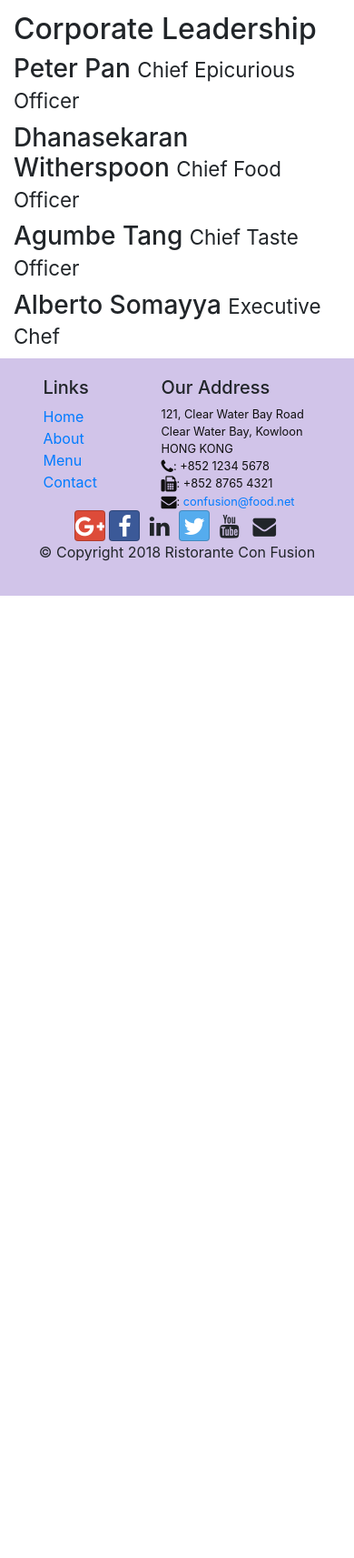
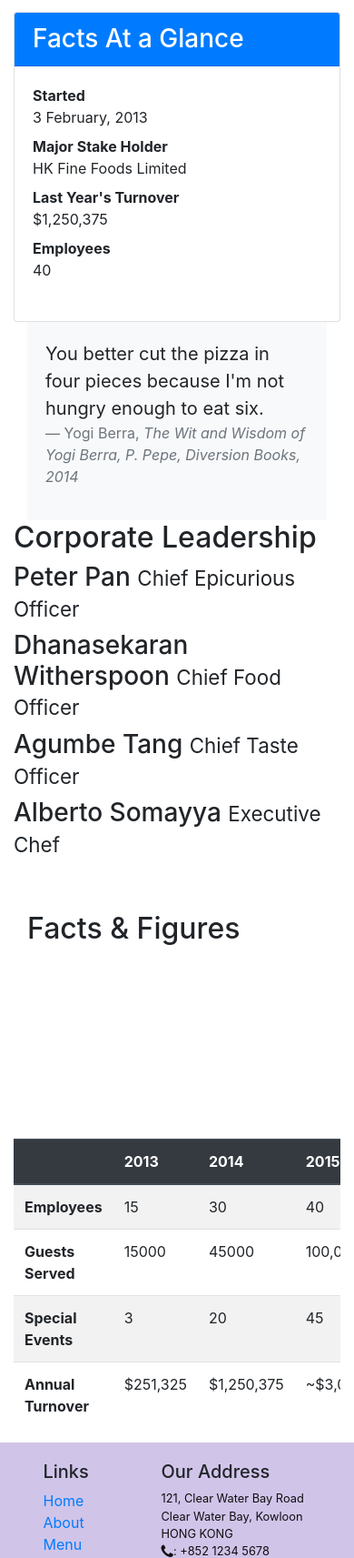
Before and after one commit to AnamIslam/conFusionBootstrap, a website: page aboutus.html in a window 390 px wide. Shown: the part 914-2627 px from the top of the page at 91% size. Before the commit the page ends 1569 px from the top, so only its background shows below. Drawn offline with nearby package versions, Linux system fonts and the light colour scheme.

Commit message:
Tables and Cards

```diff
--- a/aboutus.html
+++ b/aboutus.html
@@ -32,7 +32,8 @@
                             </span> About Us</a></li>
                     <li class="nav-item"><a class="nav-link" href="#"><span class="fa fa-list faa-lg">
                             </span> Menu</a></li>
-                    <li class="nav-item"><a class="nav-link" href="/contactus.html"><span class="fa fa-address-card faa-lg">
+                    <li class="nav-item"><a class="nav-link" href="/contactus.html"><span
+                                class="fa fa-address-card faa-lg">
                             </span> Contact Us</a></li>
                 </ul>
 
@@ -45,7 +46,8 @@
             <div class="row row-header">
                 <div class="col-12 col-sm-6">
                     <h1>Ristorante con Fusion</h1>
-                    <p>We take inspiration from the World's best cuisines, and create a unique fusion experience. Our lipsmacking creations will tickle your culinary senses!</p>
+                    <p>We take inspiration from the World's best cuisines, and create a unique fusion experience. Our
+                        lipsmacking creations will tickle your culinary senses!</p>
                 </div>
                 <div class="col-12 col-sm">
                 </div>
@@ -68,10 +70,43 @@
         <div class="row">
             <div class="col-12 col-sm-6">
                 <h2>Our History</h2>
-                <p>Started in 2010, Ristorante con Fusion quickly established itself as a culinary icon par excellence in Hong Kong. With its unique brand of world fusion cuisine that can be found nowhere else, it enjoys patronage from the A-list clientele in Hong Kong.  Featuring four of the best three-star Michelin chefs in the world, you never know what will arrive on your plate the next time you visit us.</p>
-                <p>The restaurant traces its humble beginnings to <em>The Frying Pan</em>, a successful chain started by our CEO, Mr. Peter Pan, that featured for the first time the world's best cuisines in a pan.</p>
+                <p>Started in 2010, Ristorante con Fusion quickly established itself as a culinary icon par excellence
+                    in Hong Kong. With its unique brand of world fusion cuisine that can be found nowhere else, it
+                    enjoys patronage from the A-list clientele in Hong Kong. Featuring four of the best three-star
+                    Michelin chefs in the world, you never know what will arrive on your plate the next time you visit
+                    us.</p>
+                <p>The restaurant traces its humble beginnings to <em>The Frying Pan</em>, a successful chain started by
+                    our CEO, Mr. Peter Pan, that featured for the first time the world's best cuisines in a pan.</p>
             </div>
             <div class="col-12 col-sm-6">
+                <div class="card">
+                    <h3 class="card-header bg-primary text-white">Facts At a Glance</h3>
+                    <div class="card-body">
+                        <dl class="row">
+                            <dt class="col-md-6">Started</dt>
+                            <dd class="col-md-6">3 February, 2013</dd>
+                            <dt class="col-md-6">Major Stake Holder</dt>
+                            <dd class="col-md-6">HK Fine Foods Limited</dd>
+                            <dt class="col-md-6">Last Year's Turnover</dt>
+                            <dd class="col-md-6">$1,250,375</dd>
+                            <dt class="col-md-6">Employees</dt>
+                            <dd class="col-md-6">40</dd>
+                        </dl>
+                    </div>
+                </div>
+            </div>
+        </div>
+
+        <div class="col-12">
+            <div class="card-body bg-light">
+                <blockquote class="blockquote">
+                    <p class="mb-0">You better cut the pizza in four pieces because
+                        I'm not hungry enough to eat six.</p>
+                    <footer class="blockquote-footer">Yogi Berra,
+                        <cite title="Source Title">The Wit and Wisdom of Yogi Berra,
+                            P. Pepe, Diversion Books, 2014</cite>
+                    </footer>
+                </blockquote>
             </div>
         </div>
 
@@ -80,14 +115,78 @@
             <div class="col-12">
                 <h2>Corporate Leadership</h2>
                 <h3>Peter Pan <small>Chief Epicurious Officer</small></h3>
-                <p class="d-none d-sm-block">Our CEO, Peter, credits his hardworking East Asian immigrant parents who undertook the arduous journey to the shores of America with the intention of giving their children the best future. His mother's wizardy in the kitchen whipping up the tastiest dishes with whatever is available inexpensively at the supermarket, was his first inspiration to create the fusion cuisines for which <em>The Frying Pan</em> became well known. He brings his zeal for fusion cuisines to this restaurant, pioneering cross-cultural culinary connections.</p>
+                <p class="d-none d-sm-block">Our CEO, Peter, credits his hardworking East Asian immigrant parents who
+                    undertook the arduous journey to the shores of America with the intention of giving their children
+                    the best future. His mother's wizardy in the kitchen whipping up the tastiest dishes with whatever
+                    is available inexpensively at the supermarket, was his first inspiration to create the fusion
+                    cuisines for which <em>The Frying Pan</em> became well known. He brings his zeal for fusion cuisines
+                    to this restaurant, pioneering cross-cultural culinary connections.</p>
                 <h3>Dhanasekaran Witherspoon <small>Chief Food Officer</small></h3>
-                <p class="d-none d-sm-block">Our CFO, Danny, as he is affectionately referred to by his colleagues, comes from a long established family tradition in farming and produce. His experiences growing up on a farm in the Australian outback gave him great appreciation for varieties of food sources. As he puts it in his own words, <em>Everything that runs, wins, and everything that stays, pays!</em></p>
+                <p class="d-none d-sm-block">Our CFO, Danny, as he is affectionately referred to by his colleagues,
+                    comes from a long established family tradition in farming and produce. His experiences growing up on
+                    a farm in the Australian outback gave him great appreciation for varieties of food sources. As he
+                    puts it in his own words, <em>Everything that runs, wins, and everything that stays, pays!</em></p>
                 <h3>Agumbe Tang <small>Chief Taste Officer</small></h3>
-                <p class="d-none d-sm-block">Blessed with the most discerning gustatory sense, Agumbe, our CTO, personally ensures that every dish that we serve meets his exacting tastes. Our chefs dread the tongue lashing that ensues if their dish does not meet his exacting standards. He lives by his motto, <em>You click only if you survive my lick.</em></p>
+                <p class="d-none d-sm-block">Blessed with the most discerning gustatory sense, Agumbe, our CTO,
+                    personally ensures that every dish that we serve meets his exacting tastes. Our chefs dread the
+                    tongue lashing that ensues if their dish does not meet his exacting standards. He lives by his
+                    motto, <em>You click only if you survive my lick.</em></p>
                 <h3>Alberto Somayya <small>Executive Chef</small></h3>
-                <p class="d-none d-sm-block">Award winning three-star Michelin chef with wide International experience having worked closely with whos-who in the culinary world, he specializes in creating mouthwatering Indo-Italian fusion experiences. He says, <em>Put together the cuisines from the two craziest cultures, and you get a winning hit! Amma Mia!</em></p>
+                <p class="d-none d-sm-block">Award winning three-star Michelin chef with wide International experience
+                    having worked closely with whos-who in the culinary world, he specializes in creating mouthwatering
+                    Indo-Italian fusion experiences. He says, <em>Put together the cuisines from the two craziest
+                        cultures, and you get a winning hit! Amma Mia!</em></p>
             </div>
+        </div>
+
+        <div class="row row-content">
+            <div class="col-12 col-sm-9">
+                <h2>Facts &amp; Figures</h2>
+            </div>
+            <div class="col-sm-3"></div>
+        </div>
+
+        <div class="table-responsive">
+            <table class="table table-striped">
+                <thead class="thead-dark">
+                    <tr>
+                        <th>&nbsp;</th>
+                        <th>2013</th>
+                        <th>2014</th>
+                        <th>2015</th>
+                    </tr>
+                </thead>
+
+                <tbody>
+
+                    <tr>
+                        <th>Employees</th>
+                        <td>15</td>
+                        <td>30</td>
+                        <td>40</td>
+                    </tr>
+                    <tr>
+                        <th>Guests Served</th>
+                        <td>15000</td>
+                        <td>45000</td>
+                        <td>100,000</td>
+                    </tr>
+                    <tr>
+                        <th>Special Events</th>
+                        <td>3</td>
+                        <td>20</td>
+                        <td>45</td>
+                    </tr>
+                    <tr>
+                        <th>Annual Turnover</th>
+                        <td>$251,325</td>
+                        <td>$1,250,375</td>
+                        <td>~$3,000,000</td>
+                    </tr>
+                </tbody>
+
+                </tbody>
+            </table>
         </div>
 
     </div>
@@ -117,11 +216,16 @@
                 </div>
                 <div class="col-12 col-sm-4 align-self-center">
                     <div class="text-center">
-                        <a class="btn btn-social-icon btn-google" href="http://google.com/+"><i class="fa fa-google-plus fa-lg"></i></a>
-                        <a class="btn btn-social-icon btn-facebook" href="http://www.facebook.com/profile.php?id="><i class="fa fa-facebook fa-lg"></i></a>
-                        <a class="btn btn-social-icon btn-linkdin" href="http://www.linkedin.com/in/"><i class="fa fa-linkedin fa-lg"></i></a>
-                        <a class="btn btn-social-icon btn-twitter" href="http://twitter.com/"><i class="fa fa-twitter fa-lg"></i></a>
-                        <a class="btn btn-social-icon btn-youtube" href="http://youtube.com/"><i class="fa fa-youtube fa-lg"></i></a>
+                        <a class="btn btn-social-icon btn-google" href="http://google.com/+"><i
+                                class="fa fa-google-plus fa-lg"></i></a>
+                        <a class="btn btn-social-icon btn-facebook" href="http://www.facebook.com/profile.php?id="><i
+                                class="fa fa-facebook fa-lg"></i></a>
+                        <a class="btn btn-social-icon btn-linkdin" href="http://www.linkedin.com/in/"><i
+                                class="fa fa-linkedin fa-lg"></i></a>
+                        <a class="btn btn-social-icon btn-twitter" href="http://twitter.com/"><i
+                                class="fa fa-twitter fa-lg"></i></a>
+                        <a class="btn btn-social-icon btn-youtube" href="http://youtube.com/"><i
+                                class="fa fa-youtube fa-lg"></i></a>
                         <a class="btn btn-social-icon" href="mailto:"><i class="fa fa-envelope fa-lg"></i></a>
                     </div>
                 </div>
```
Lines whose indentation alone changed are shown as unchanged.
